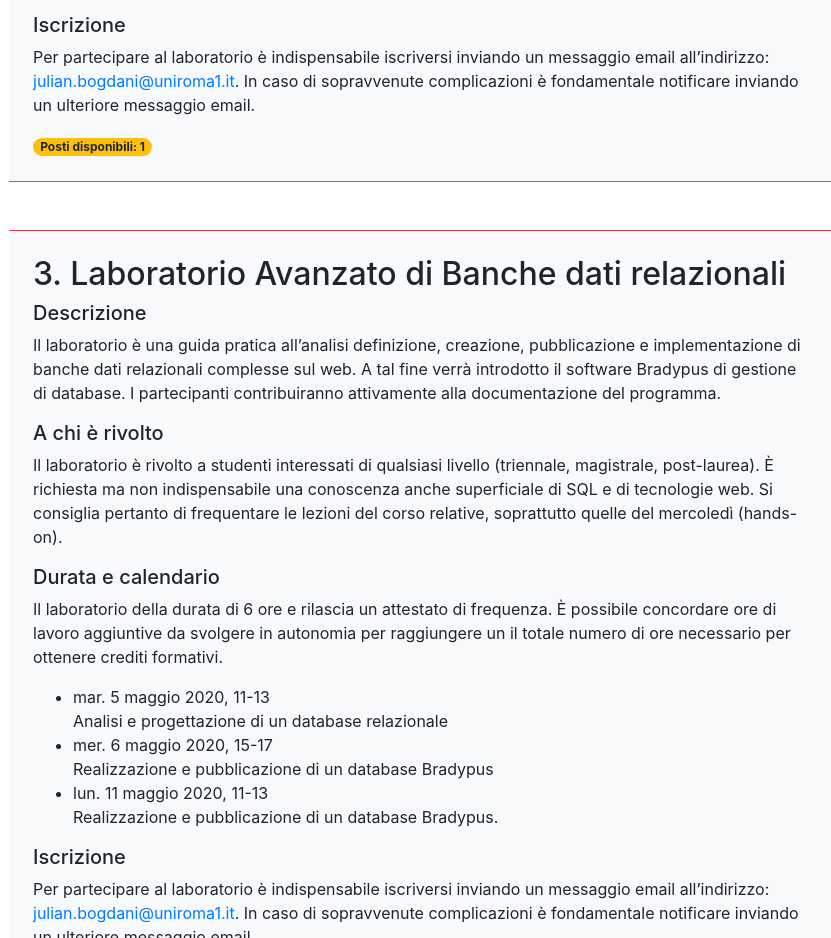
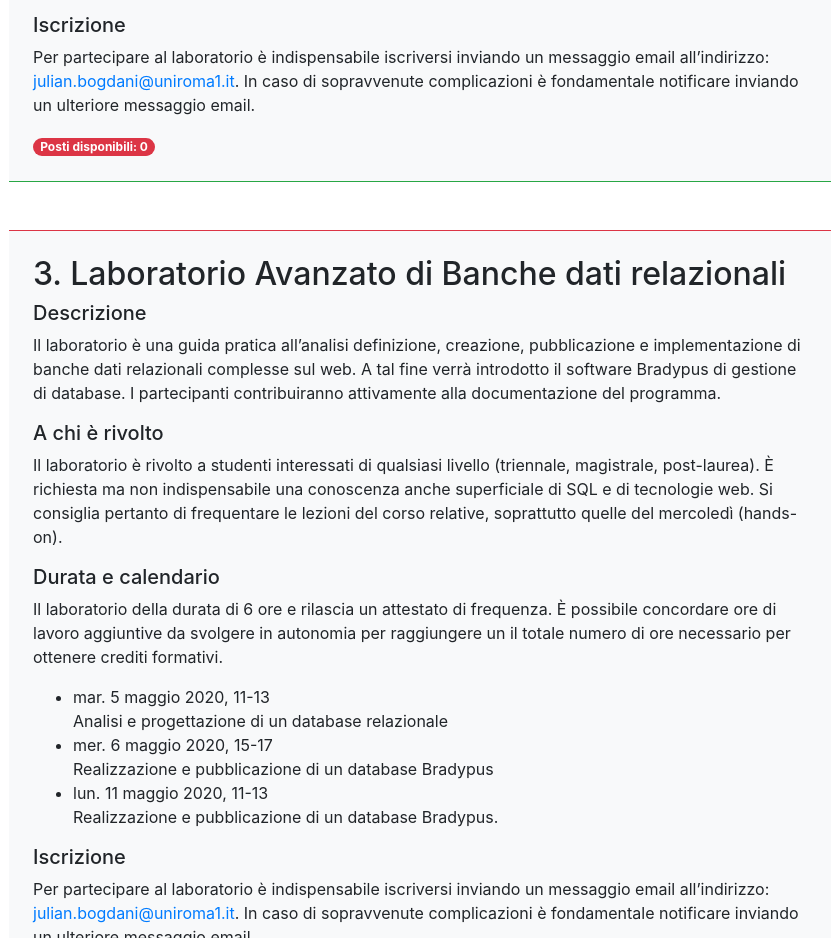
Before and after one commit to jbogdani/didattica-2019-2020, a plain HTML site: page index.html in a window 1280 px wide. Shown: the part 2300-3238 px from the top of the page, without its empty margins (361-1192 px from the left). Drawn offline with nearby package versions, Linux system fonts and the light colour scheme.

Commit message:
Update index.html

```diff
--- a/index.html
+++ b/index.html
@@ -132,7 +132,7 @@
     </div>
     <script>
       const d = {
-        gis: 20-3-1-1-2-1-2-1-1-2-1-1-1-1-1,
+        gis: 20-3-1-1-2-1-2-1-1-2-1-1-1-1-1-1,
         db: 15-3
       };
 
```
